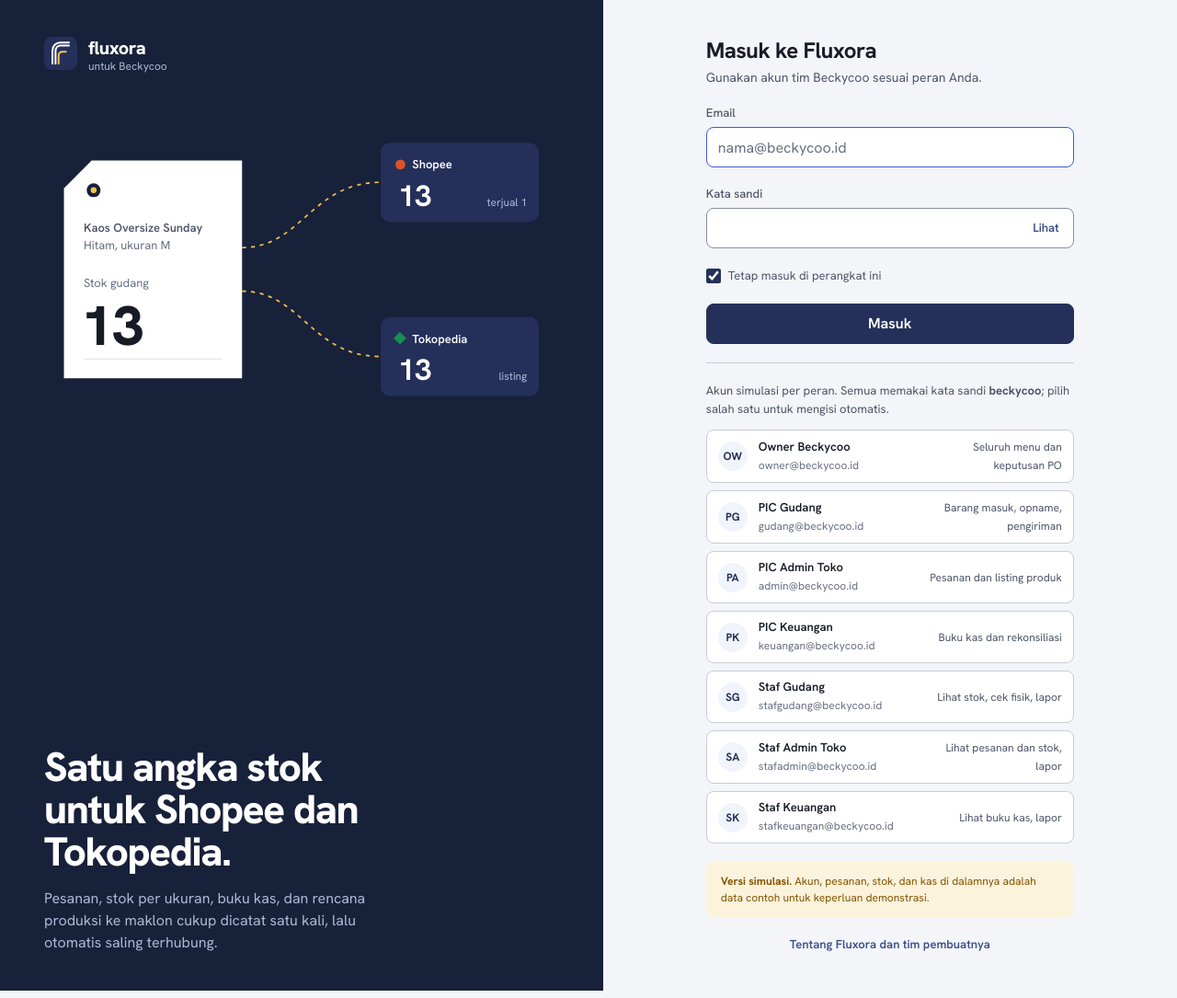
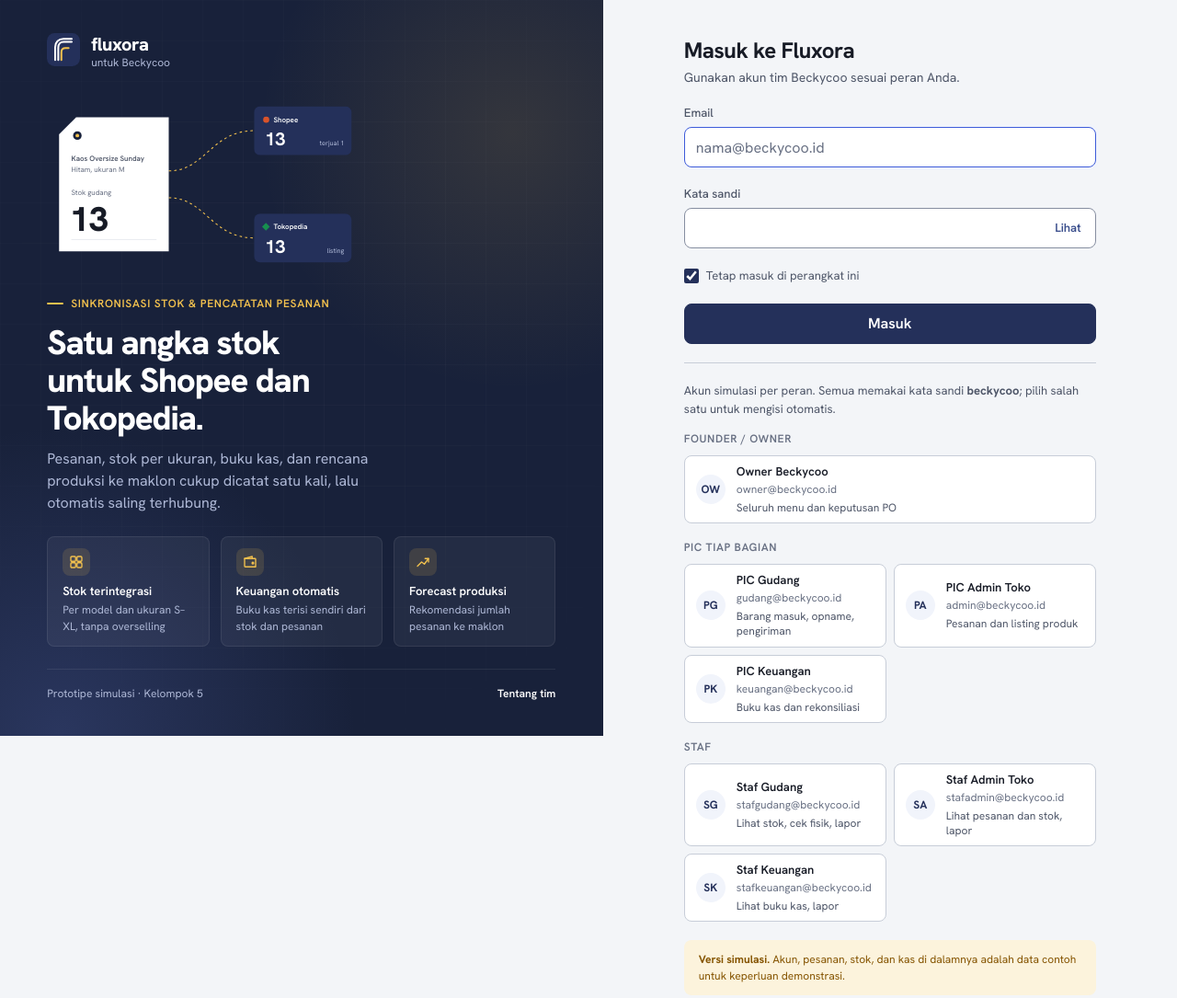
Before and after one commit to fadhilmauludi/Fluxora, a plain HTML site: page index.html in a window 1280 px wide. Shown: the top 1085 px of the page at 92% size. Drawn offline with Linux system fonts and the light colour scheme.

Commit message:
Login: keep the left panel on screen and refresh its layout
- Left panel is pinned to the viewport so the headline is always visible
- Add feature highlights, subtle grid background and a footer link
- Group simulation accounts by Owner, PIC and Staf in a compact grid

```diff
--- a/css/app.css
+++ b/css/app.css
@@ -399,11 +399,29 @@ table.t { width: 100%; border-collapse: collapse; }
 /* ------------------------------------------------------------------- login */
 .auth { display: none; min-height: 100vh; grid-template-columns: minmax(0, 1.05fr) minmax(420px, 1fr); }
 body.is-auth .auth { display: grid; }
-.auth-art { position: relative; overflow: hidden; background: var(--color-surface-inverse); color: var(--color-text-on-inverse); padding: var(--space-10) var(--space-12); display: flex; flex-direction: column; }
+.auth-art { position: sticky; top: 0; align-self: start; height: 100vh; min-height: 620px; overflow: hidden; color: var(--color-text-on-inverse); padding: clamp(28px, 4.5vh, 48px) clamp(32px, 4vw, 64px); display: flex; flex-direction: column; isolation: isolate;
+  background:
+    radial-gradient(60% 50% at 85% 18%, rgb(242 193 78 / 0.13), transparent 70%),
+    radial-gradient(70% 60% at 10% 100%, rgb(90 110 190 / 0.28), transparent 70%),
+    var(--color-surface-inverse); }
+.auth-art::before { content: ""; position: absolute; inset: 0; z-index: -1; opacity: 0.5;
+  background-image: linear-gradient(rgb(255 255 255 / 0.045) 1px, transparent 1px), linear-gradient(90deg, rgb(255 255 255 / 0.045) 1px, transparent 1px);
+  background-size: 44px 44px; mask-image: radial-gradient(80% 70% at 50% 40%, #000 30%, transparent 100%); }
+.auth-copy { flex: none; }
+.auth-eyebrow { display: inline-flex; align-items: center; gap: 8px; font-size: var(--font-size-caption); font-weight: var(--font-weight-semibold); letter-spacing: 0.06em; text-transform: uppercase; color: var(--color-accent); }
+.auth-eyebrow::before { content: ""; width: 18px; height: 2px; background: currentColor; border-radius: 2px; }
+.auth-art h2 { margin-top: var(--space-3); max-width: 16ch; font-size: clamp(30px, 4.6vh, var(--font-size-display)); line-height: 1.12; font-weight: var(--font-weight-display); letter-spacing: -0.03em; }
+.auth-points { list-style: none; margin: var(--space-6) 0 0; padding: 0; display: grid; grid-template-columns: repeat(3, minmax(0, 1fr)); gap: var(--space-3); max-width: 640px; }
+.auth-points li { display: grid; gap: var(--space-2); padding: var(--space-3) var(--space-4); border-radius: var(--radius-md); background: rgb(255 255 255 / 0.05); border: 1px solid rgb(255 255 255 / 0.08); font-size: var(--font-size-caption); line-height: 1.45; color: var(--color-text-on-inverse-muted); }
+.auth-points b { display: block; color: var(--color-text-on-inverse); font-size: var(--font-size-small); font-weight: var(--font-weight-semibold); margin-bottom: 2px; }
+.pt-ic { width: 30px; height: 30px; border-radius: 8px; display: grid; place-items: center; background: rgb(242 193 78 / 0.14); color: var(--color-accent); }
+.auth-art-foot { display: flex; justify-content: space-between; gap: var(--space-4); margin-top: var(--space-6); padding-top: var(--space-4); border-top: 1px solid rgb(255 255 255 / 0.08); font-size: var(--font-size-caption); color: var(--color-text-on-inverse-muted); }
+.auth-art-foot a { color: var(--color-text-on-inverse); font-weight: var(--font-weight-semibold); text-decoration: none; }
+.auth-art-foot a:hover { text-decoration: underline; }
 .auth-art .brand { padding: 0; }
-.auth-art h2 { margin-top: auto; max-width: 15ch; font-size: var(--font-size-display); line-height: var(--line-height-display); font-weight: var(--font-weight-display); letter-spacing: -0.03em; }
+.auth-art h2 + p { margin-top: var(--space-3); }
 .auth-art p { max-width: 44ch; margin: var(--space-4) 0 0; color: var(--color-text-on-inverse-muted); font-size: var(--font-size-title-sm); line-height: 24px; }
-.tag-scene { position: relative; margin: var(--space-12) 0 var(--space-8); width: 100%; max-width: 580px; aspect-ratio: 520 / 300; }
+.tag-scene { position: relative; margin: clamp(16px, 3vh, 40px) 0 var(--space-4); width: 100%; max-width: 560px; flex: 1 1 0; min-height: 140px; max-height: 330px; }
 .tag-scene svg { width: 100%; height: 100%; overflow: visible; }
 .tag-scene .n { font-family: var(--font-family-base); font-variant-numeric: tabular-nums; }
 .tag-scene .tick-out { animation: tickOut var(--motion-duration-slow) var(--motion-ease-exit) forwards; }
@@ -415,7 +433,7 @@ body.is-auth .auth { display: grid; }
 .auth-foot { margin-top: var(--space-6); font-size: var(--font-size-caption); color: var(--color-text-on-inverse-muted); }
 
 .auth-form-wrap { display: grid; place-items: center; padding: var(--space-10) var(--space-8); background: var(--color-surface-canvas); }
-.auth-form { width: 100%; max-width: 400px; display: grid; gap: var(--space-5); }
+.auth-form { width: 100%; max-width: 448px; display: grid; gap: var(--space-5); }
 .auth-form h1 { font-size: var(--font-size-heading); line-height: var(--line-height-heading); font-weight: var(--font-weight-bold); letter-spacing: var(--letter-spacing-tight); }
 .auth-form .lead { margin: var(--space-1) 0 0; color: var(--color-text-secondary); }
 .pw-wrap { position: relative; }
@@ -429,14 +447,20 @@ body.is-auth .auth { display: grid; }
 @keyframes shake { 25% { transform: translateX(-4px); } 75% { transform: translateX(4px); } }
 .demo { border-top: 1px solid var(--color-border-default); padding-top: var(--space-5); display: grid; gap: var(--space-3); }
 .demo-h { font-size: var(--font-size-small); color: var(--color-text-secondary); }
-.demo-list { display: grid; gap: var(--space-2); }
-.demo-acc { display: grid; grid-template-columns: 32px 1fr auto; gap: var(--space-3); align-items: center; padding: var(--space-2) var(--space-3); border: 1px solid var(--color-border-default); border-radius: var(--radius-md); background: var(--color-surface-raised); text-align: left; cursor: pointer; transition: border-color var(--motion-duration-fast), background-color var(--motion-duration-fast), transform var(--motion-duration-instant); }
+.demo-list { display: grid; gap: var(--space-4); }
+.demo-group { display: grid; gap: var(--space-2); }
+.demo-group-h { font-size: var(--font-size-caption); font-weight: var(--font-weight-semibold); color: var(--color-text-tertiary); text-transform: uppercase; letter-spacing: 0.05em; }
+.demo-grid { display: grid; grid-template-columns: repeat(2, minmax(0, 1fr)); gap: var(--space-2); }
+.demo-grid.one { grid-template-columns: 1fr; }
+.demo-acc { min-width: 0; display: grid; grid-template-columns: 32px minmax(0, 1fr); gap: var(--space-3); align-items: center; padding: var(--space-2) var(--space-3); border: 1px solid var(--color-border-default); border-radius: var(--radius-md); background: var(--color-surface-raised); text-align: left; cursor: pointer; transition: border-color var(--motion-duration-fast), background-color var(--motion-duration-fast), transform var(--motion-duration-instant); }
 .demo-acc:hover { border-color: var(--color-border-strong); background: var(--color-surface-hover); }
 .demo-acc:active { transform: translateY(1px); }
 .demo-acc .avatar { width: 32px; height: 32px; font-size: var(--font-size-caption); background: var(--color-surface-selected); color: var(--color-action-primary); }
 .demo-acc .nm { font-weight: var(--font-weight-semibold); font-size: var(--font-size-small); line-height: var(--line-height-small); }
 .demo-acc .em { font-size: var(--font-size-caption); color: var(--color-text-tertiary); }
-.demo-acc .scope { font-size: var(--font-size-caption); color: var(--color-text-secondary); text-align: right; max-width: 150px; }
+.demo-acc .em, .demo-acc .nm { overflow: hidden; text-overflow: ellipsis; white-space: nowrap; }
+.demo-acc .scope { display: block; font-size: var(--font-size-caption); line-height: 1.35; color: var(--color-text-secondary); margin-top: 2px; }
+.demo-acc.is-picked { border-color: var(--color-action-primary); background: var(--color-surface-selected); box-shadow: 0 0 0 1px var(--color-action-primary); }
 
 /* -------------------------------------------------------------- responsive */
 @media (max-width: 1180px) {
@@ -466,7 +490,10 @@ body.is-auth .auth { display: grid; }
   .scroll-x { overflow-x: auto; }
   .drawer { border-radius: 0; }
   .auth { grid-template-columns: 1fr; }
-  .auth-art { padding: var(--space-6) var(--space-5); }
+  .auth-art { position: relative; height: auto; min-height: 0; padding: var(--space-6) var(--space-5); }
+  .auth-points, .auth-art-foot { display: none; }
+  .auth-copy { margin-top: var(--space-4); }
+  .demo-grid { grid-template-columns: 1fr; }
   .auth-art h2 { font-size: var(--font-size-heading); line-height: var(--line-height-heading); margin-top: var(--space-6); }
   .tag-scene, .auth-art p, .auth-foot { display: none; }
   .auth-form-wrap { padding: var(--space-6) var(--space-5) var(--space-10); place-items: start center; }
--- a/index.html
+++ b/index.html
@@ -21,7 +21,7 @@
 
       <!-- One orchestrated moment: a sale on Shopee ticks the master tag and the Tokopedia tag together. -->
       <div class="tag-scene" id="tag-scene" role="img" aria-label="Ilustrasi: satu label stok terhubung ke Shopee dan Tokopedia; saat terjual di Shopee, ketiganya berubah dari 14 menjadi 13.">
-        <svg viewBox="0 0 520 300" aria-hidden="true">
+        <svg viewBox="0 0 520 300" preserveAspectRatio="xMinYMid meet" aria-hidden="true">
           <defs>
             <pattern id="hatch" width="4" height="4" patternUnits="userSpaceOnUse" patternTransform="rotate(45)"><rect width="2" height="4" fill="rgb(255 255 255 / .18)"/></pattern>
           </defs>
@@ -59,8 +59,17 @@
         </svg>
       </div>
 
-      <h2>Satu angka stok untuk Shopee dan Tokopedia.</h2>
-      <p>Pesanan, stok per ukuran, buku kas, dan rencana produksi ke maklon cukup dicatat satu kali, lalu otomatis saling terhubung.</p>
+      <div class="auth-copy">
+        <span class="auth-eyebrow">Sinkronisasi stok &amp; pencatatan pesanan</span>
+        <h2>Satu angka stok untuk Shopee dan Tokopedia.</h2>
+        <p>Pesanan, stok per ukuran, buku kas, dan rencana produksi ke maklon cukup dicatat satu kali, lalu otomatis saling terhubung.</p>
+        <ul class="auth-points">
+          <li><span class="pt-ic"><svg width="18" height="18" viewBox="0 0 24 24" fill="none" stroke="currentColor" stroke-width="1.8" stroke-linecap="round" stroke-linejoin="round" aria-hidden="true"><rect x="4" y="4" width="7" height="7" rx="1.5"/><rect x="13" y="4" width="7" height="7" rx="1.5"/><rect x="4" y="13" width="7" height="7" rx="1.5"/><rect x="13" y="13" width="7" height="7" rx="1.5"/></svg></span><span><b>Stok terintegrasi</b>Per model dan ukuran S–XL, tanpa overselling</span></li>
+          <li><span class="pt-ic"><svg width="18" height="18" viewBox="0 0 24 24" fill="none" stroke="currentColor" stroke-width="1.8" stroke-linecap="round" stroke-linejoin="round" aria-hidden="true"><path d="M4 7h15a1 1 0 0 1 1 1v11H5a1 1 0 0 1-1-1z"/><path d="M4 7l11-3v3"/><circle cx="16" cy="13.5" r="1.2"/></svg></span><span><b>Keuangan otomatis</b>Buku kas terisi sendiri dari stok dan pesanan</span></li>
+          <li><span class="pt-ic"><svg width="18" height="18" viewBox="0 0 24 24" fill="none" stroke="currentColor" stroke-width="1.8" stroke-linecap="round" stroke-linejoin="round" aria-hidden="true"><path d="M4 18l6-6 4 3 6-8"/><path d="M15 7h5v5"/></svg></span><span><b>Forecast produksi</b>Rekomendasi jumlah pesanan ke maklon</span></li>
+        </ul>
+      </div>
+      <div class="auth-art-foot"><span>Prototipe simulasi · Kelompok 5</span><a href="about.html">Tentang tim</a></div>
     </section>
 
     <section class="auth-form-wrap">
--- a/js/auth.js
+++ b/js/auth.js
@@ -71,17 +71,23 @@
     const go = document.getElementById('login-go');
     const toggle = document.getElementById('pw-toggle');
 
-    document.getElementById('demo-list').innerHTML = ACCOUNTS.map(
-      (a) =>
-        '<button type="button" class="demo-acc" data-email="' + a.email + '"><span class="avatar">' + a.initials + '</span>' +
-        '<span><span class="nm" style="display:block">' + a.name + '</span><span class="em">' + a.email + '</span></span>' +
-        '<span class="scope">' + a.scope + '</span></button>',
-    ).join('');
+    const groups = [
+      ['Founder / Owner', ACCOUNTS.filter((a) => a.role === 'owner'), true],
+      ['PIC tiap bagian', ACCOUNTS.filter((a) => a.role.startsWith('pic_'))],
+      ['Staf', ACCOUNTS.filter((a) => a.role.startsWith('staf'))],
+    ];
+    const card = (a) =>
+      '<button type="button" class="demo-acc" data-email="' + a.email + '" title="' + a.email + '"><span class="avatar">' + a.initials + '</span>' +
+      '<span style="min-width:0"><span class="nm" style="display:block">' + a.name + '</span><span class="em" style="display:block">' + a.email + '</span><span class="scope">' + a.scope + '</span></span></button>';
+    document.getElementById('demo-list').innerHTML = groups
+      .map(([label, list, one]) => '<div class="demo-group"><div class="demo-group-h">' + label + '</div><div class="demo-grid' + (one ? ' one' : '') + '">' + list.map(card).join('') + '</div></div>')
+      .join('');
     document.querySelectorAll('.demo-acc').forEach(
       (b) =>
         (b.onclick = () => {
           email.value = b.dataset.email;
           pass.value = PASSWORD;
+          document.querySelectorAll('.demo-acc').forEach((x) => x.classList.toggle('is-picked', x === b));
           clearError();
           go.focus();
         }),
```
